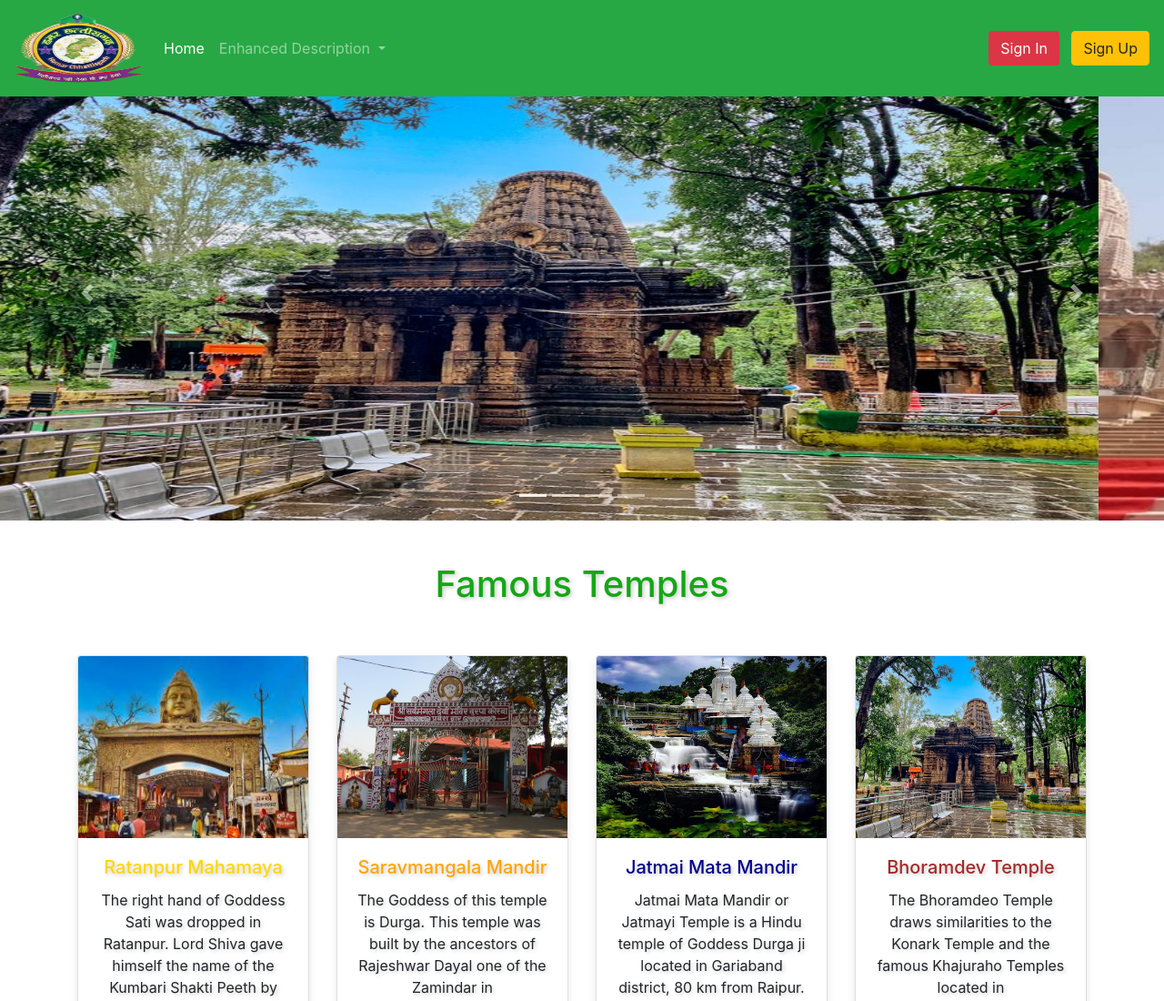
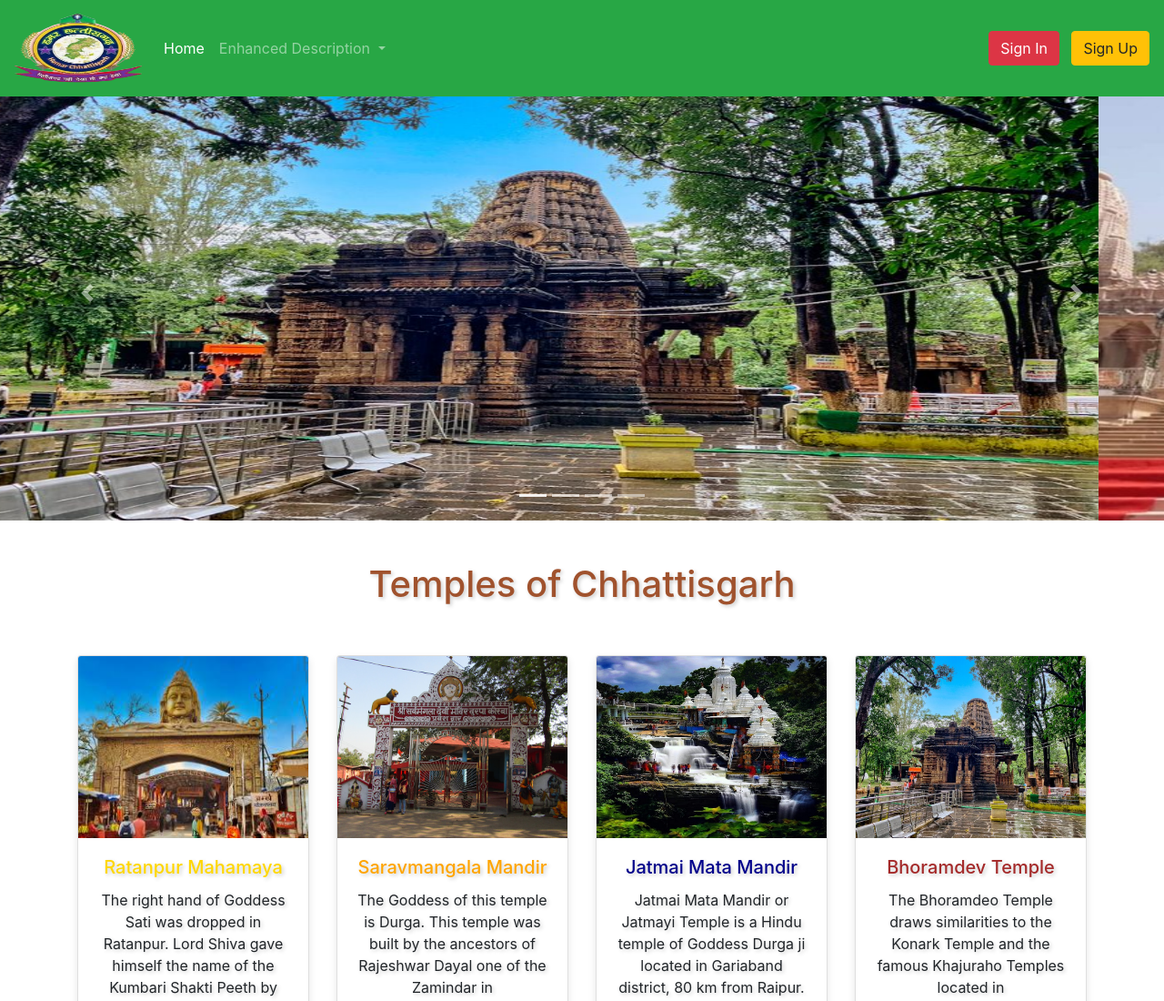
Before and after one commit to Talenteddolly/Chhattisgarh-Stories-Website, a plain HTML site: page Temples.HTML in a window 1280 px wide. Shown: the top 1100 px of the page at 91% size. Drawn offline with nearby package versions, Linux system fonts and the light colour scheme.

Commit message:
Update Temples.HTML

```diff
--- a/Temples.HTML
+++ b/Temples.HTML
@@ -92,7 +92,7 @@
     <div class="row">
       <div class="col-md-12">
         <br>
-        <h1 style="text-align:center; padding:2%" class="heading">Famous Temples</h1><br>
+        <h1 style="text-align:center; padding:2%; color: sienna" class="heading">Temples of Chhattisgarh</h1><br>
       </div>
     </div>
   </div>
```
